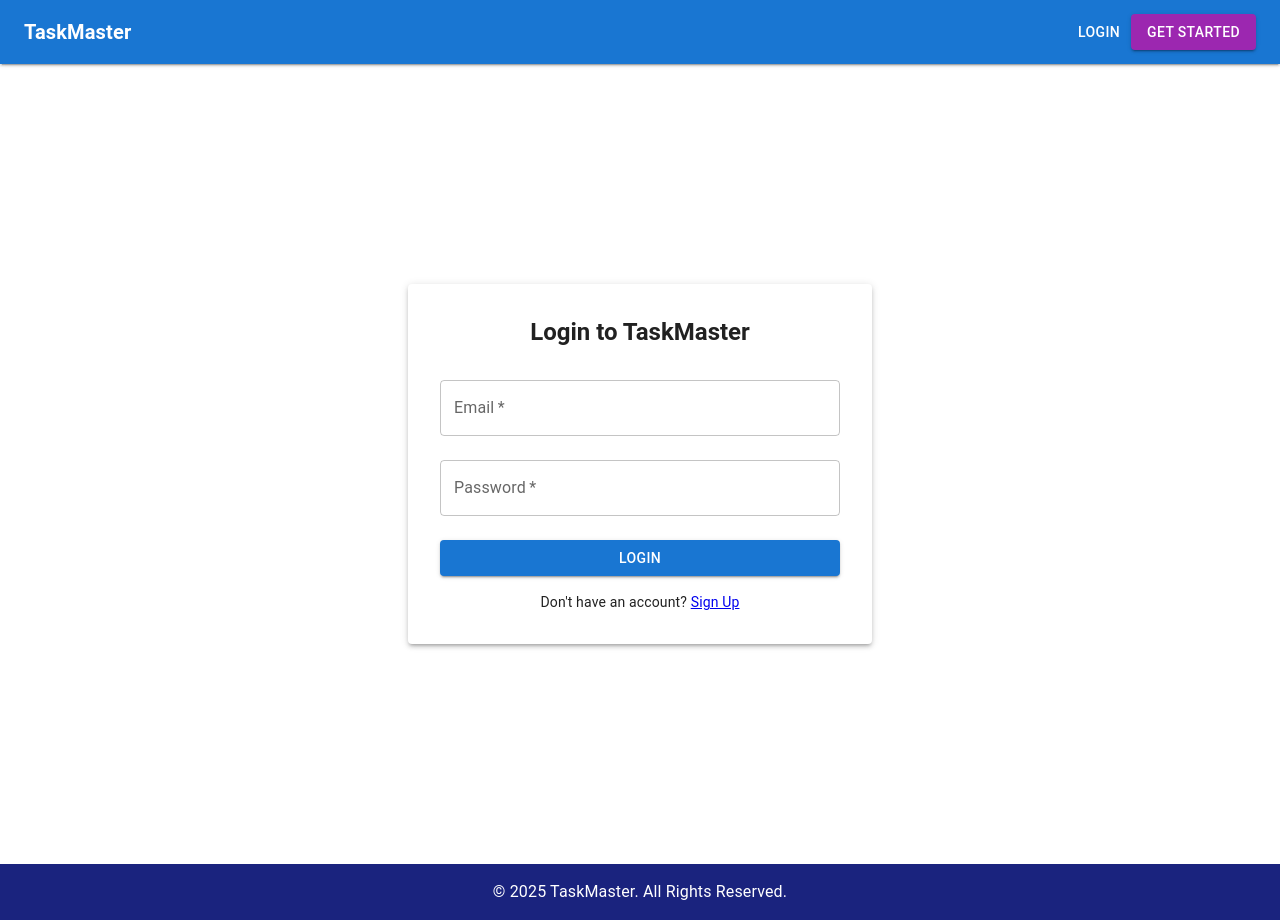
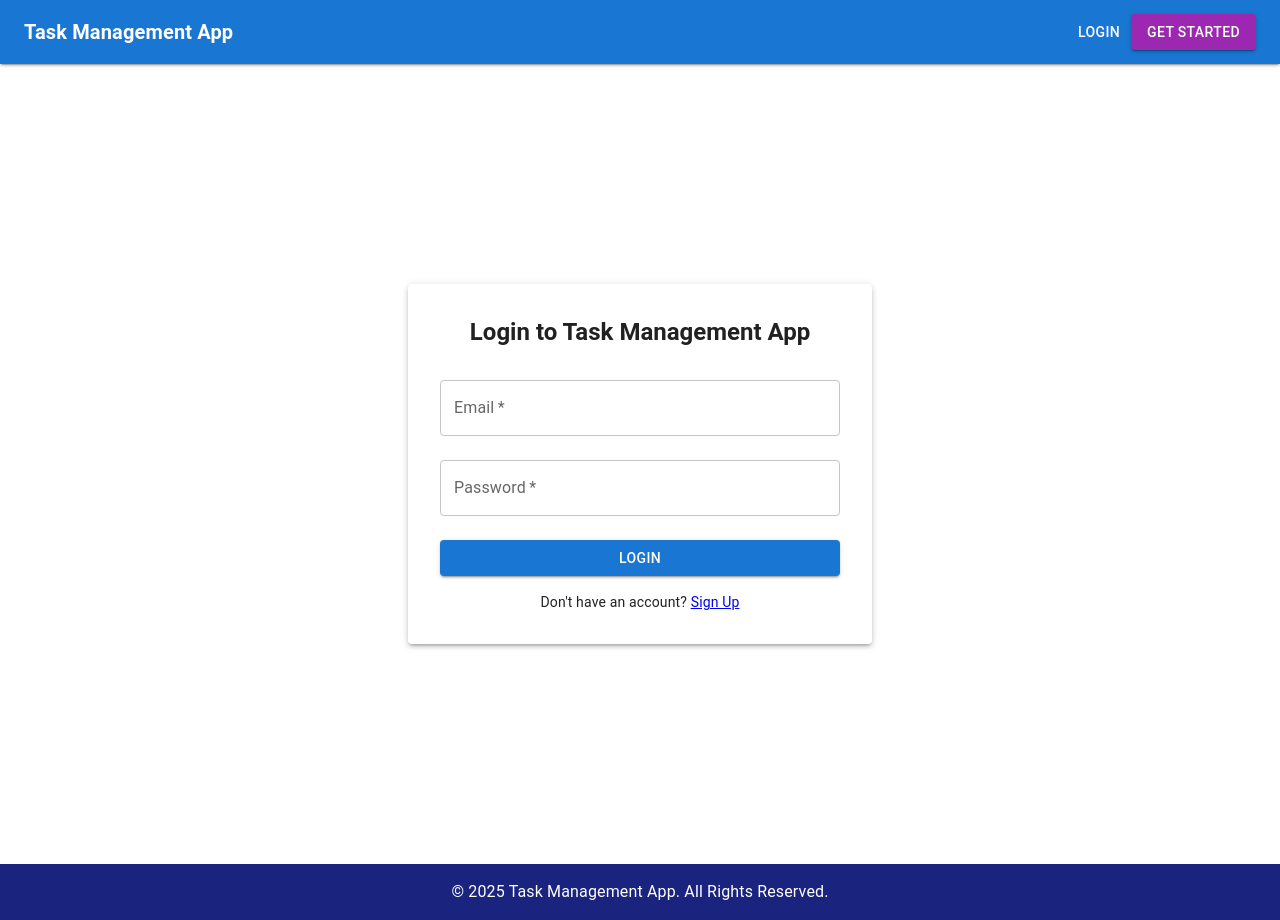
Before and after one commit to TaskManagmentApp/TMA-frontend, a React (Create React App) app: page /login in a window 1280 px wide. Built offline with nearby package versions, Linux system fonts and the light colour scheme.

Commit message:
Text Updated

```diff
--- a/src/pages/Login.js
+++ b/src/pages/Login.js
@@ -43,7 +43,7 @@ const Login = () => {
     <Box sx={{ display: "flex", justifyContent: "center", alignItems: "center", height: "100vh" }}>
       <Paper elevation={3} sx={{ padding: 4, width: 400, textAlign: "center" }}>
         <Typography variant="h5" fontWeight="bold" mb={2}>
-          Login to TaskMaster
+          Login to Task Management App
         </Typography>
         <form onSubmit={handleSubmit}>
           <TextField
--- a/src/pages/_partials/Footer.js
+++ b/src/pages/_partials/Footer.js
@@ -7,7 +7,7 @@ const Footer = () => {
       sx={{ background: "#1a237e", color: "white", textAlign: "center", py: 2 }}
     >
       <Typography variant="body1">
-        © 2025 TaskMaster. All Rights Reserved.
+        © 2025 Task Management App. All Rights Reserved.
       </Typography>
     </Box>
   );
--- a/src/pages/_partials/Navbar.js
+++ b/src/pages/_partials/Navbar.js
@@ -17,7 +17,7 @@ const Navbar = () => {
           component={Link}
           to="/"
         >
-          TaskMaster
+          Task Management App
         </Typography>
         <Box>
           <Button color="inherit" component={Link} to="/login">
--- a/src/pages/_partials/Testimonials.js
+++ b/src/pages/_partials/Testimonials.js
@@ -5,7 +5,7 @@ import { motion } from 'framer-motion';
 const testimonials = [
   {
     name: "Alice Johnson",
-    review: "TaskMaster transformed the way I organize my tasks. A game-changer!",
+    review: "Task Management App transformed the way I organize my tasks. A game-changer!",
     avatar: "https://randomuser.me/api/portraits/women/44.jpg"
   },
   {
```
